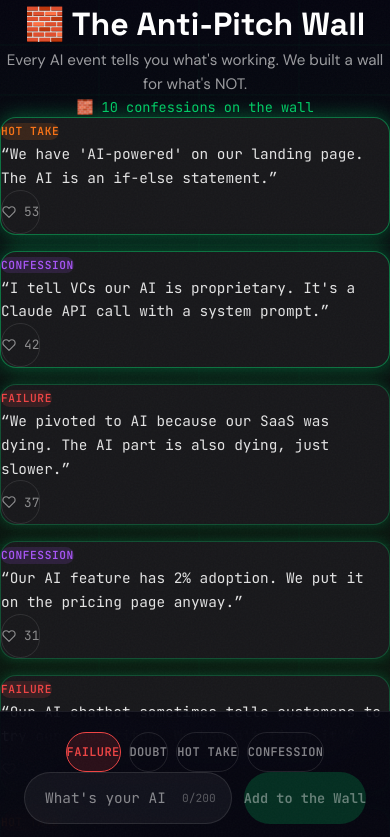
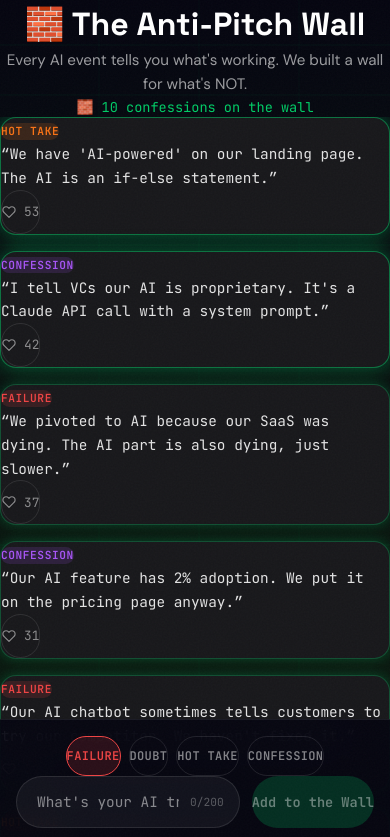
Before and after one commit to rajathkm/aiboomi-playground, a Next.js app: page /wall in a window 390 px wide. Shown: the top 837 px of the page. Built offline with nearby package versions, Linux system fonts and the light colour scheme.

Commit message:
Cross-device UX: iOS safe areas, input zoom fix, FloatingCTA inset, viewport-fit=cover

```diff
--- a/src/app/globals.css
+++ b/src/app/globals.css
@@ -92,7 +92,36 @@ body::after {
 
 /* Safe area insets for notched phones */
 .safe-bottom {
-  padding-bottom: env(safe-area-inset-bottom, 0px);
+  padding-bottom: max(env(safe-area-inset-bottom, 0px), 0px);
+}
+
+/* Prevent iOS Safari zoom on form controls */
+input,
+textarea,
+select {
+  font-size: 16px;
+}
+
+/* Prevent iOS auto-zoom on focused inputs */
+input,
+textarea,
+select {
+  font-size: max(16px, 1em);
+}
+
+/* Prevent horizontal overflow on all viewports */
+main, .wall-masonry {
+  overflow-x: hidden;
+}
+
+/* Horizontal scroll containers — smooth touch */
+.persona-scroll {
+  -webkit-overflow-scrolling: touch;
+  touch-action: pan-x;
+  scrollbar-width: none;
+}
+.persona-scroll::-webkit-scrollbar {
+  display: none;
 }
 
 /* Smooth scrollbar styling for chat areas */
--- a/src/app/layout.tsx
+++ b/src/app/layout.tsx
@@ -98,6 +98,7 @@ export default function RootLayout({
   return (
     <html lang="en">
       <head>
+        <meta name="viewport" content="width=device-width, initial-scale=1, viewport-fit=cover" />
         <link rel="preconnect" href="https://fonts.googleapis.com" />
         <link
           rel="preconnect"
--- a/src/app/simulate/page.tsx
+++ b/src/app/simulate/page.tsx
@@ -311,7 +311,7 @@ export default function SimulatePage() {
           initial={{ opacity: 0, y: 10 }}
           animate={{ opacity: 1, y: 0 }}
           transition={{ duration: 0.4, delay: 0.25 }}
-          className="flex gap-3 overflow-x-auto pb-1 -mx-1 px-1"
+          className="persona-scroll flex gap-3 overflow-x-auto pb-1 -mx-1 px-1"
           style={{ scrollbarWidth: "none" }}
         >
           {AI_PERSONAS.map((persona) => (
--- a/src/app/wall/page.tsx
+++ b/src/app/wall/page.tsx
@@ -218,7 +218,7 @@ export default function WallPage() {
         }}
       />
 
-      <div className="relative z-[1] max-w-[1200px] mx-auto px-6 sm:px-8 pt-10 pb-[280px] sm:pb-[260px]">
+      <div className="relative z-[1] max-w-[1200px] mx-auto px-4 sm:px-8 pt-10 pb-[300px] sm:pb-[280px]">
         {/* Header */}
         <motion.div
           initial={{ opacity: 0, y: -20 }}
@@ -406,13 +406,14 @@ export default function WallPage() {
 
       {/* Fixed bottom submit area */}
       <div
-        className="fixed bottom-0 left-0 right-0 z-40 safe-bottom"
+        className="fixed bottom-0 left-0 right-0 z-40"
         style={{
           background: "rgba(5,5,16,0.9)",
           backdropFilter: "blur(20px)",
           WebkitBackdropFilter: "blur(20px)",
           borderTop: "1px solid rgba(255,255,255,0.08)",
-          padding: "20px 24px",
+          padding: "16px 16px",
+          paddingBottom: "calc(env(safe-area-inset-bottom, 0px) + 16px)",
         }}
       >
         <div className="max-w-[700px] mx-auto">
--- a/src/components/FloatingCTA.tsx
+++ b/src/components/FloatingCTA.tsx
@@ -18,12 +18,13 @@ export function FloatingCTA() {
       initial={{ y: 100, opacity: 0 }}
       animate={{ y: 0, opacity: 1 }}
       transition={{ delay: 1.5, duration: 0.6, ease: "easeOut" }}
-      className="fixed bottom-6 right-4 sm:right-8 z-50 flex items-center gap-2 px-5 sm:px-7 py-3 sm:py-3.5 rounded-full text-xs sm:text-sm font-semibold transition-all duration-300 hover:scale-105 hover:shadow-[0_0_30px_rgba(232,165,48,0.4)] active:scale-[0.97] safe-bottom"
+      className="fixed right-4 sm:right-8 z-50 flex items-center gap-2 px-5 sm:px-7 py-3 sm:py-3.5 rounded-full text-xs sm:text-sm font-semibold transition-all duration-300 hover:scale-105 hover:shadow-[0_0_30px_rgba(232,165,48,0.4)] active:scale-[0.97]"
       style={{
         background: "linear-gradient(135deg, #e8a530, #f0b84a)",
         color: "#0a0a2e",
         fontFamily: "var(--font-body)",
         boxShadow: "0 4px 24px rgba(232, 165, 48, 0.35)",
+        bottom: "calc(env(safe-area-inset-bottom, 0px) + 24px)",
       }}
     >
       <span className="hidden sm:inline">Register for</span>{" "}
```
